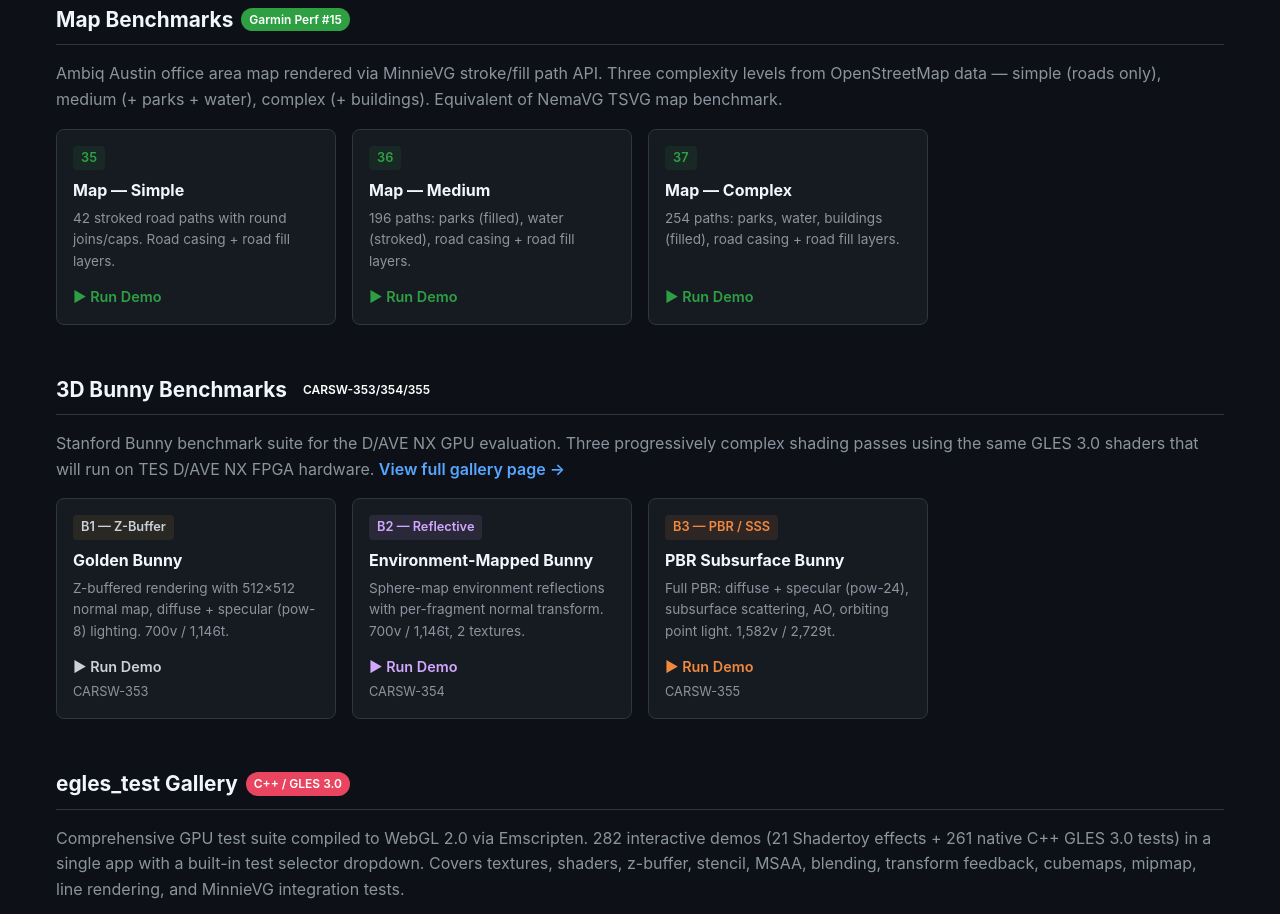
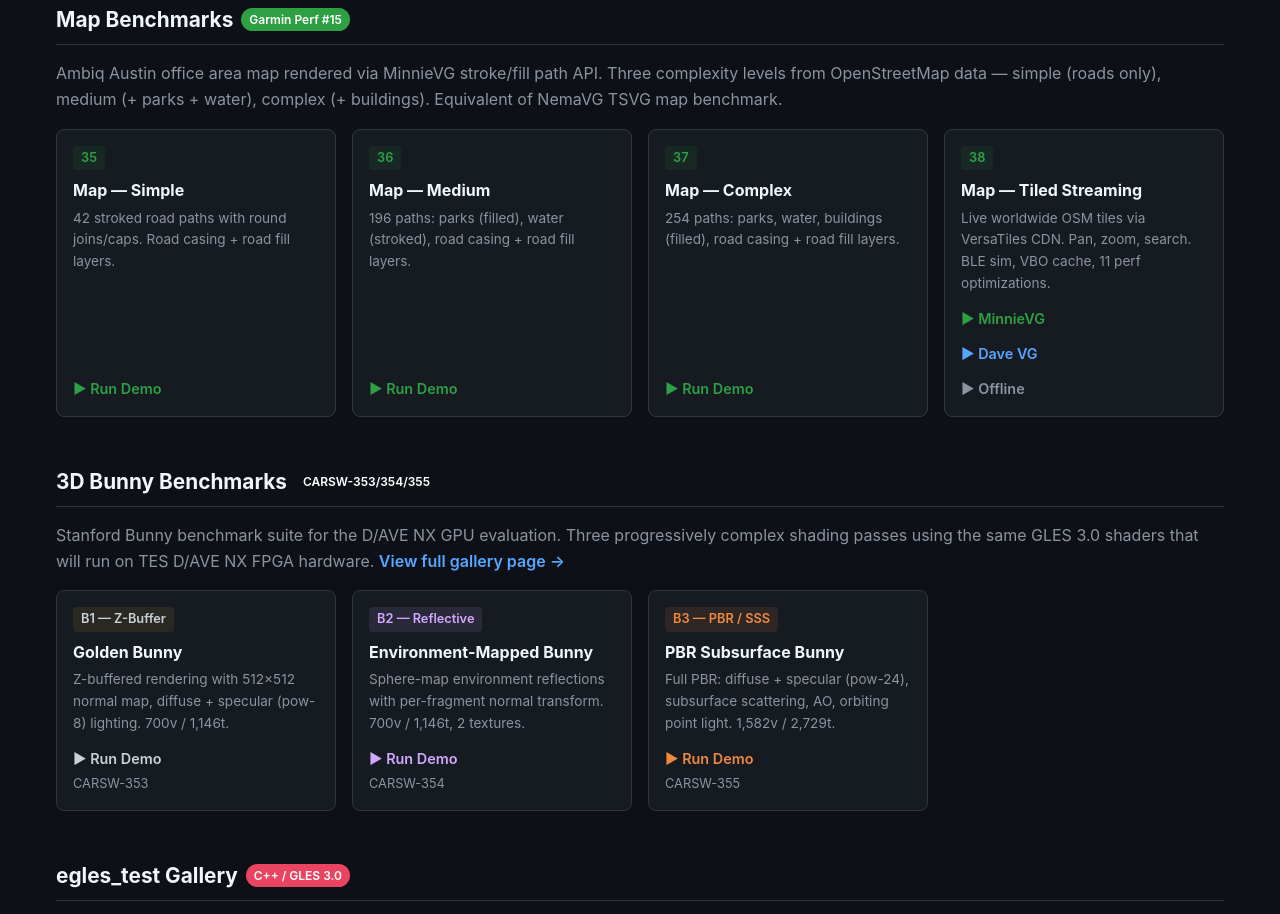
Before and after one commit to davidyoung-ambiq/minnie-vg-demos, a plain HTML site: page index.html in a window 1280 px wide. Shown: the part 4376-5290 px from the top of the page. Drawn offline with Linux system fonts and the light colour scheme.

Commit message:
Add Demo 38 (Tiled Streaming Map) to index page

```diff
--- a/index.html
+++ b/index.html
@@ -495,6 +495,14 @@
     <p>254 paths: parks, water, buildings (filled), road casing + road fill layers.</p>
     <a class="card-link" style="color:#2ea043" href="minnie_demo_37_map_complex.html">Run Demo</a>
   </div>
+  <div class="card">
+    <span class="card-num" style="color:#2ea043;background:rgba(46,160,67,0.1)">38</span>
+    <h3>Map — Tiled Streaming</h3>
+    <p>Live worldwide OSM tiles via VersaTiles CDN. Pan, zoom, search. BLE sim, VBO cache, 11 perf optimizations.</p>
+    <a class="card-link" style="color:#2ea043" href="minnie_demo_38_map_tiled.html">MinnieVG</a>
+    <a class="card-link" style="color:#58a6ff" href="dvg_demo_38_map_tiled.html">Dave VG</a>
+    <a class="card-link" style="color:#8b949e" href="minnie_demo_38_map_tiled.html?offline=1">Offline</a>
+  </div>
 </div>
 
 <!-- ─── 3D Bunny Benchmarks ─────────────────────────────── -->
```
